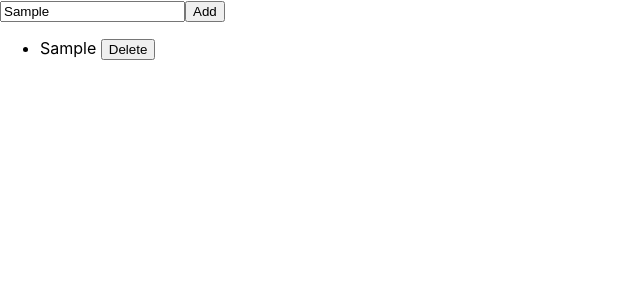
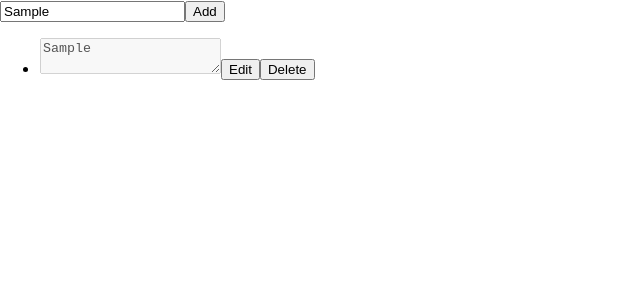
Before and after one commit to OldDognoob/TodoReduxList, a React (Create React App) app in the folder my-reduxlist/: page / in a window 1280 px wide. Both pictures are taken after typing "Sample" into the empty fields and a click on the button "Add". Shown: the top 300 px of the page, without its empty margins (0-640 px from the left). Built offline with nearby package versions, Linux system fonts and the light colour scheme.

Commit message:
wip-component-todos

```diff
--- a/my-reduxlist/src/components/Todos.js
+++ b/my-reduxlist/src/components/Todos.js
@@ -1,4 +1,4 @@
-import React, { useState } from "react";
+import React, { useRef, useState } from "react";
 import { connect } from "react-redux";
 import { addTodos, removeTodos } from "../redux/reducer";
 
@@ -17,6 +17,13 @@ const mapDispatchToProps = (dispatch) => {
 
 const Todos = (props) => {
   const [todo, setTodo] = useState("");
+
+  const inputRef = useRef(true);
+
+  const changeFocus = () => {
+      inputRef.current.disabled = false;
+      inputRef.current.focus();
+  }
 
   const handleChange = (e) => {
     setTodo(e.target.value);
@@ -48,7 +55,14 @@ const Todos = (props) => {
         {props.todos.map((item) => {
           return (
             <li key={item.id}>
-              {item.item} <button onClick={()=>props.removeTodo(item.id)}>Delete</button>{""}
+              <textarea
+                ref={inputRef}
+                disabled={inputRef}
+                defaultValue={item.item}
+              />
+              <button onClick={()=>changeFocus()}>Edit</button>
+              <button onClick={() => props.removeTodo(item.id)}>Delete</button>
+              {""}
             </li>
           );
         })}
```
